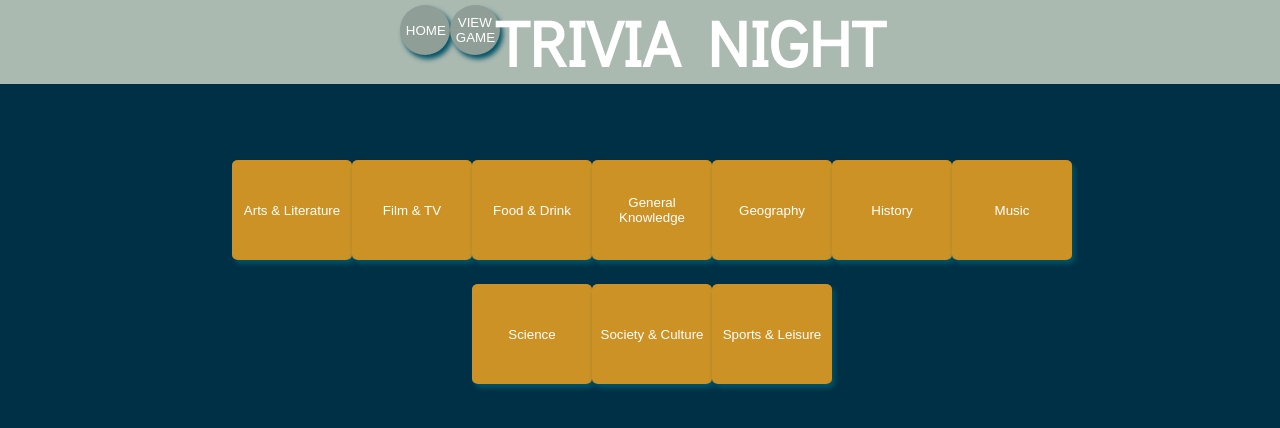
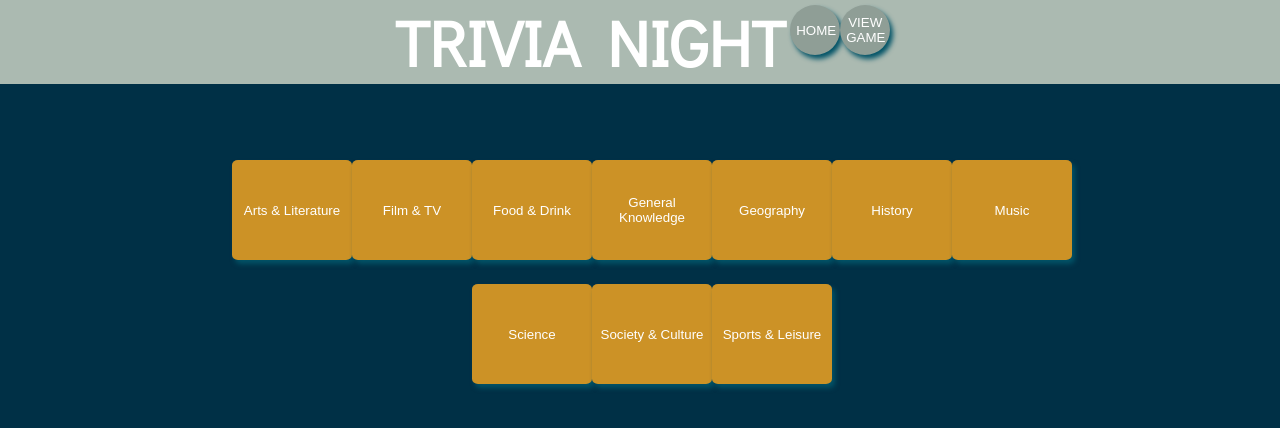
Before and after one commit to gjax78/trivia-night, a React (Create React App) app: page / in a window 1280 px wide. Shown: the top 428 px of the page. Built offline with nearby package versions, Linux system fonts and the light colour scheme; a web font is replaced by a local one.

Commit message:
Edit placement of button div

```diff
--- a/src/components/Header/Header.tsx
+++ b/src/components/Header/Header.tsx
@@ -7,15 +7,15 @@ const Header = (): JSX.Element => {
 
   return (
     <div className='header'>
+      <div className='title'>
+        <h1>TRIVIA NIGHT</h1>
+      </div>
       <Link to='/'>
         <button className='home'>HOME</button>
       </Link>
       <Link to='/game'>
         <button className='view-game'>VIEW GAME</button>
       </Link>
-      <div className='title'>
-        <h1>TRIVIA NIGHT</h1>
-      </div>
     </div>
   )
 }
```
